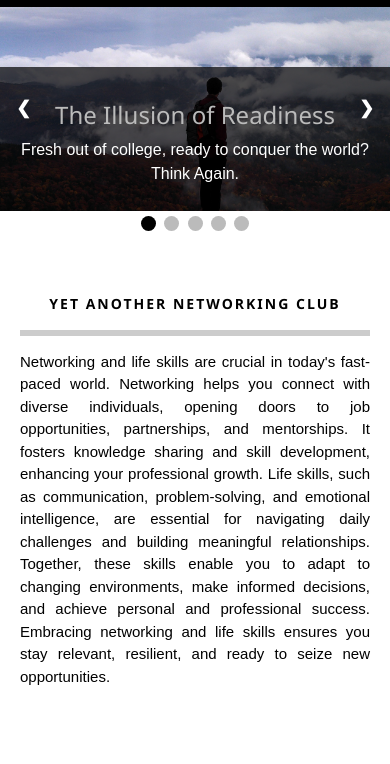
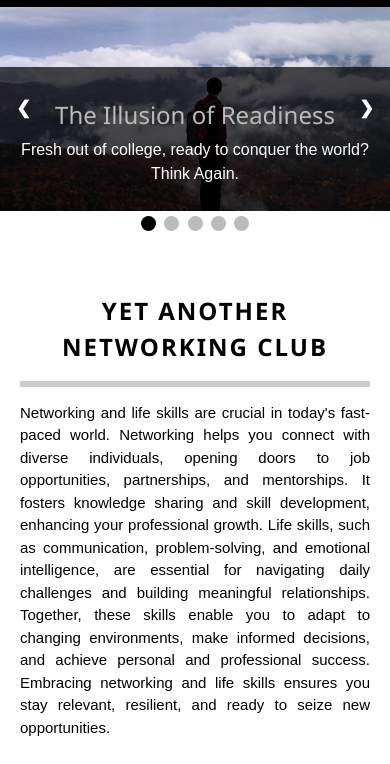
Before and after one commit to gouravyanc7/yanc_versionnth, a plain HTML site: page index.html in a window 390 px wide. Shown: the part 77-841 px from the top of the page. Drawn offline with nearby package versions, Linux system fonts and the light colour scheme.

Commit message:
Update index.html

```diff
--- a/index.html
+++ b/index.html
@@ -598,7 +598,7 @@ setInterval(showSlides, 8500);
     }
     @media (max-width: 768px) {
       #about h2 {
-        font-size: 14px !important;
+        font-size: 24px !important;
         color:#f5f1f1
       }
     }
```
